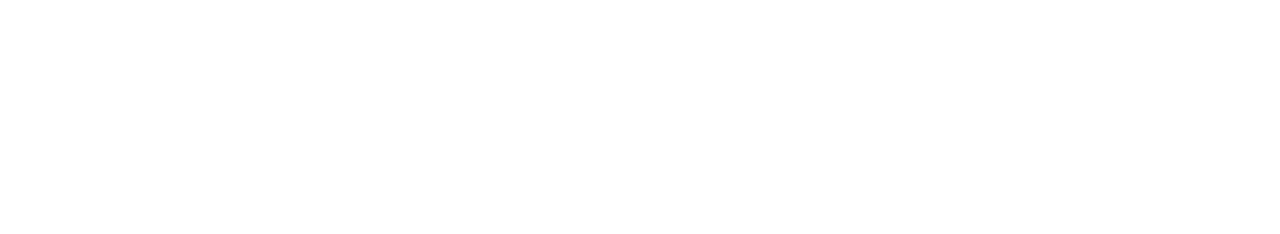
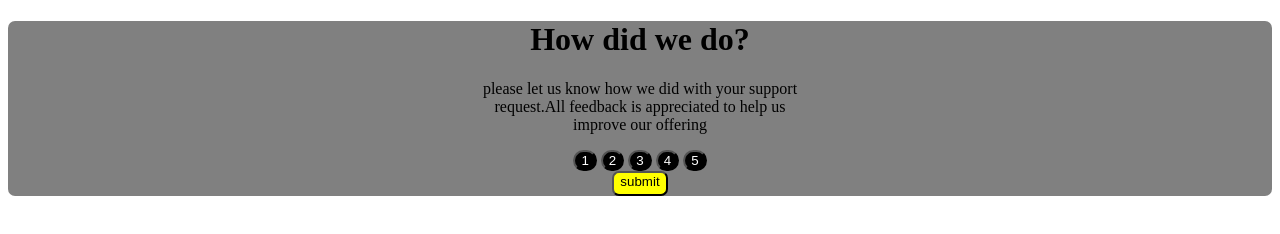
Before and after one commit to hoseakimutai/ratings-app, a plain HTML site: page index.html in a window 1280 px wide. Drawn offline with Linux system fonts and the light colour scheme.

Commit message:
second commit

```diff
--- a/index.html
+++ b/index.html
@@ -6,10 +6,30 @@
     <meta http-equiv="X-UA-Compatible" content="IE=edge">
     <meta name="viewport" content="width=device-width, initial-scale=1.0">
     <title>Rating App</title>
+    <link rel="stylesheet" href="style.css">
 </head>
-
 <body>
-
+    <!-- <div class="star">
+       <h1> <ion-icon name="star-outline"></ion-icon> </h1>
+    </div> -->
+<div class="container">
+ <div class="wrapper" >
+   <h1>How did we do?</h1>
+   <p>please let us know how we did with your support<br>
+      request.All feedback is appreciated to help us<br> improve
+    our offering</p>
+   <div class="numbers">
+    <button type="button" class="btn">1</button>
+    <button type="button" class="btn">2</button>
+    <button type="button" class="btn">3</button>
+    <button type="button" class="btn">4</button>
+    <button type="button" class="btn">5</button>
+    </div>
+  </div>
+ <div class="submit">
+    <button onclick="myFunction()">submit</button>
+ </div>
+</div>
 </body>
 
 </html>
--- /dev/null
+++ b/style.css
@@ -0,0 +1,23 @@
+body{
+    background-color: white;
+}
+.numbers btn{
+    display: flex;
+    flex-direction:row;
+    border-radius: 11px;
+}
+.container {
+    background-color: grey;
+    border-radius: 7px;
+    text-align: center;
+}
+.wrapper button{
+    background-color:black;
+    color: white;
+    border-radius: 20px;
+}
+.submit button{
+    background-color: yellow;
+    border-radius: 7px;
+    padding-bottom: 5px;
+}
```
